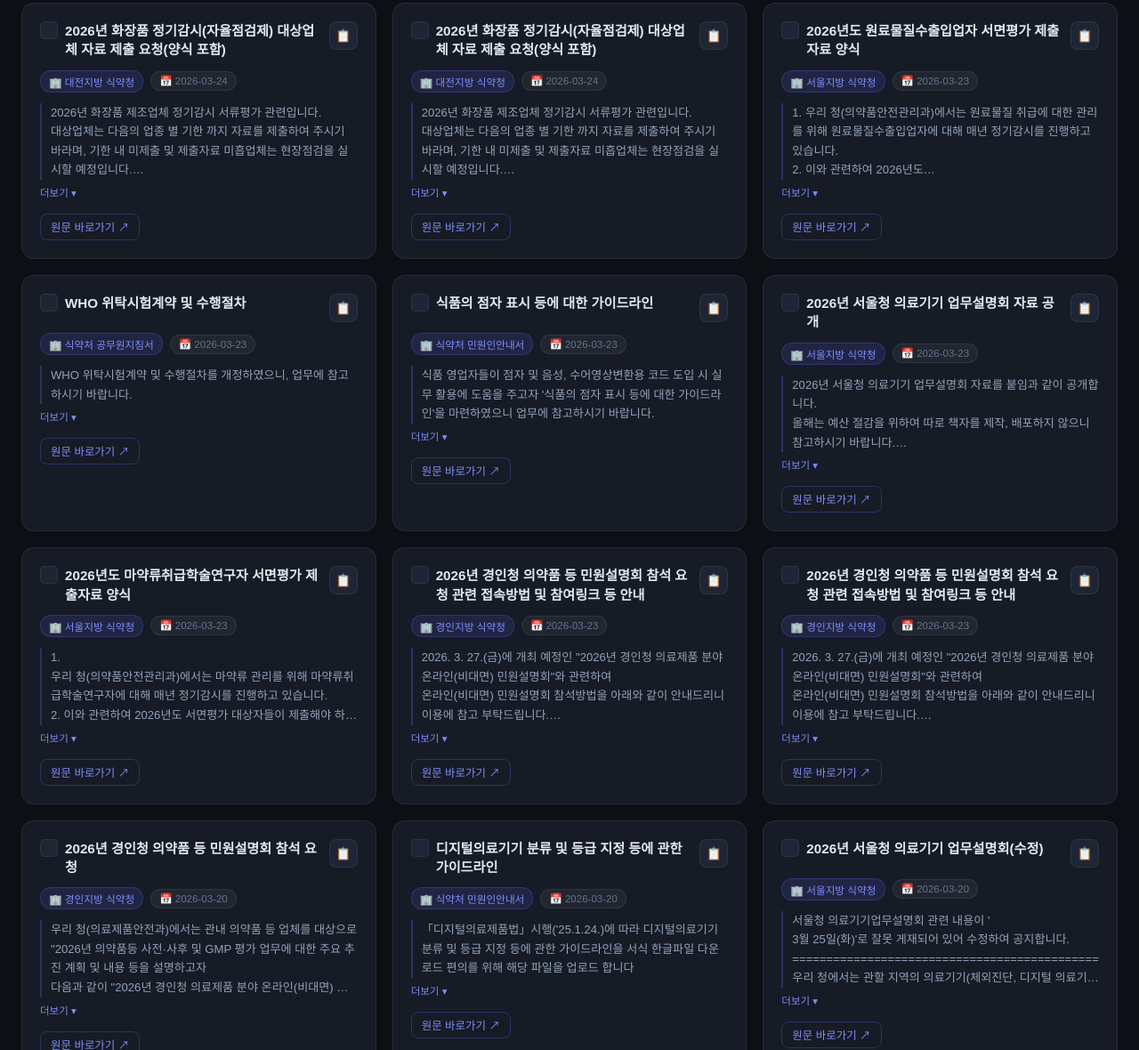
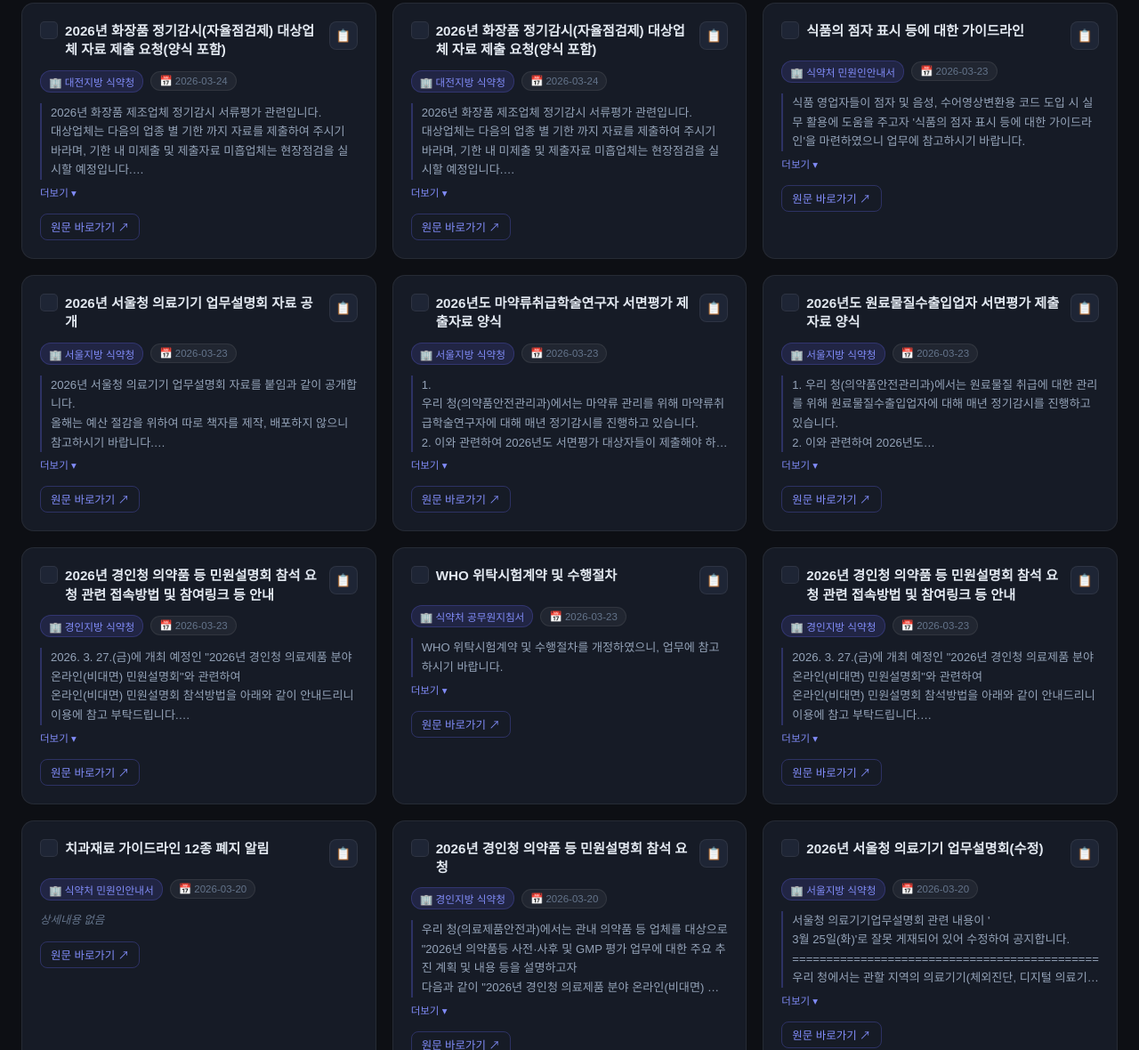
Before and after one commit to barnanacle/croll_mfds, a plain HTML site: page index.html in a window 1280 px wide. Shown: the part 1620-2800 px from the top of the page at 89% size. Drawn offline with Linux system fonts and the light colour scheme; a web font is replaced by a local one.

Commit message:
크롤링 스케줄 변경(KST 21시) + 최신순 동일날짜 카드 셔플 + CLAUDE.md 추가
- crawl.yml: 자동 크롤링 시간 KST 09:00 → 21:00 변경
- index.html: 최신순 정렬 시 동일 날짜 카드를 last_updated 시드 기반으로 셔플
- CLAUDE.md: 프로젝트 문서 및 변경이력 추가

Co-Authored-By: Claude Opus 4.6 (1M context) <noreply@anthropic.com>

```diff
--- a/index.html
+++ b/index.html
@@ -542,16 +542,62 @@
     }
 
     // ── Helpers ──
+    let lastUpdated = '';
+
     function hasDetail(item) {
       const text = (item['\uC0C1\uC138\uB0B4\uC6A9'] || '').trim();
       return text.length > 0;
+    }
+
+    // 날짜 문자열 기반 시드 해시 (매일 다른 셔플 결과)
+    function hashSeed(str) {
+      let h = 0;
+      for (let i = 0; i < str.length; i++) {
+        h = ((h << 5) - h + str.charCodeAt(i)) | 0;
+      }
+      return Math.abs(h);
+    }
+
+    // 시드 기반 의사 난수 생성기
+    function seededRandom(seed) {
+      let s = seed;
+      return function () {
+        s = (s * 1664525 + 1013904223) & 0x7fffffff;
+        return s / 0x7fffffff;
+      };
+    }
+
+    // 같은 날짜 그룹 내에서 시드 기반 셔플
+    function shuffleByDateGroup(arr) {
+      const seed = hashSeed(lastUpdated || new Date().toISOString().slice(0, 10));
+      const rand = seededRandom(seed);
+
+      // 날짜별 그룹핑
+      const groups = new Map();
+      arr.forEach(item => {
+        const date = item['\uB4F1\uB85D\uC77C'] || '';
+        if (!groups.has(date)) groups.set(date, []);
+        groups.get(date).push(item);
+      });
+
+      // 각 그룹 내부를 시드 기반 셔플 (Fisher-Yates)
+      for (const [, items] of groups) {
+        for (let i = items.length - 1; i > 0; i--) {
+          const j = Math.floor(rand() * (i + 1));
+          [items[i], items[j]] = [items[j], items[i]];
+        }
+      }
+
+      // 날짜 내림차순으로 그룹 결합
+      const dates = [...groups.keys()].sort((a, b) => b.localeCompare(a));
+      return dates.flatMap(d => groups.get(d));
     }
 
     // ── Sort ──
     function sortData(arr, mode) {
       const clone = [...arr];
       if (mode === 'date-desc') {
-        clone.sort((a, b) => (b['\uB4F1\uB85D\uC77C'] || '').localeCompare(a['\uB4F1\uB85D\uC77C'] || ''));
+        return shuffleByDateGroup(clone);
       } else if (mode === 'date-asc') {
         clone.sort((a, b) => (a['\uB4F1\uB85D\uC77C'] || '').localeCompare(b['\uB4F1\uB85D\uC77C'] || ''));
       } else if (mode === 'has-detail') {
@@ -752,7 +798,7 @@
     fetch('./data.json')
       .then(r => r.json())
       .then(payload => {
-        const lastUpdated = payload.last_updated;
+        lastUpdated = payload.last_updated || '';
         if (lastUpdated) {
           const formatted = lastUpdated.replace(/-/g, '.').slice(0, 16);
           document.getElementById('updateTime').textContent = `업데이트: ${formatted}`;
```
Also changed, not shown: 2 other files.
